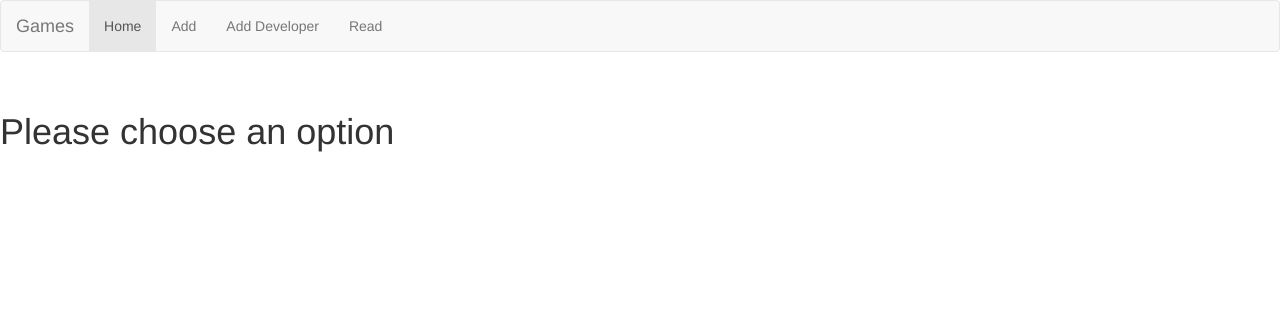
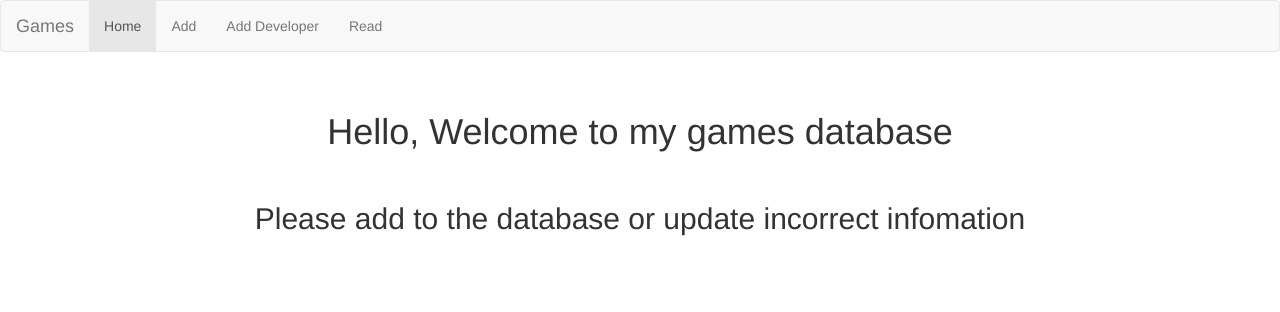
Before and after one commit to ThomasStoyles/QAProject, a Flask app: page / in a window 1280 px wide. Shown: the top 312 px of the page. Run offline with Flask 2, Linux system fonts and the light colour scheme; some libraries are stand-ins or nearby versions.

Commit message:
TS: Making website central

```diff
--- a/application/templates/base.html
+++ b/application/templates/base.html
@@ -1,3 +1,8 @@
+<style>
+  h1 {text-align: center;}
+  p {text-align: center;}
+  div {text-align: center;}
+  </style>
 <head>
  <link rel="stylesheet" href="https://maxcdn.bootstrapcdn.com/bootstrap/3.4.1/css/bootstrap.min.css">
  <script src="https://ajax.googleapis.com/ajax/libs/jquery/3.6.0/jquery.min.js"></script>
--- a/application/templates/home.html
+++ b/application/templates/home.html
@@ -1,13 +1,22 @@
 {% extends 'base.html' %}
 
 {%block content%}
+
+
 <html>
     <head>
+        <style>
+            title {text-align: center;}
+            h1 {text-align: center;}
+            h2 {text-align: center;}
+            </style>
     </head>
     <body>
-    <title>Hello, Welcome to my game website</title>
+    <title>games database</title>
     <br>
-    <h1>Please choose an option</h1>
+    <h1>Hello, Welcome to my games database</h1>
+    <br>
+    <h2>Please add to the database or update incorrect infomation</h2>
     </body>
 
 </html>
--- a/create.py
+++ b/create.py
@@ -4,7 +4,7 @@ from application.models import Games, Developer
 db.drop_all()
 db.create_all()
 
-# test data adding and
+# test data adding
 Activision = Developer(dev_name='Activision')
 Microsoft = Developer(dev_name='Microsoft')
 Riot = Developer(dev_name='Riot')
```
Also changed, not shown: application/data.db.
